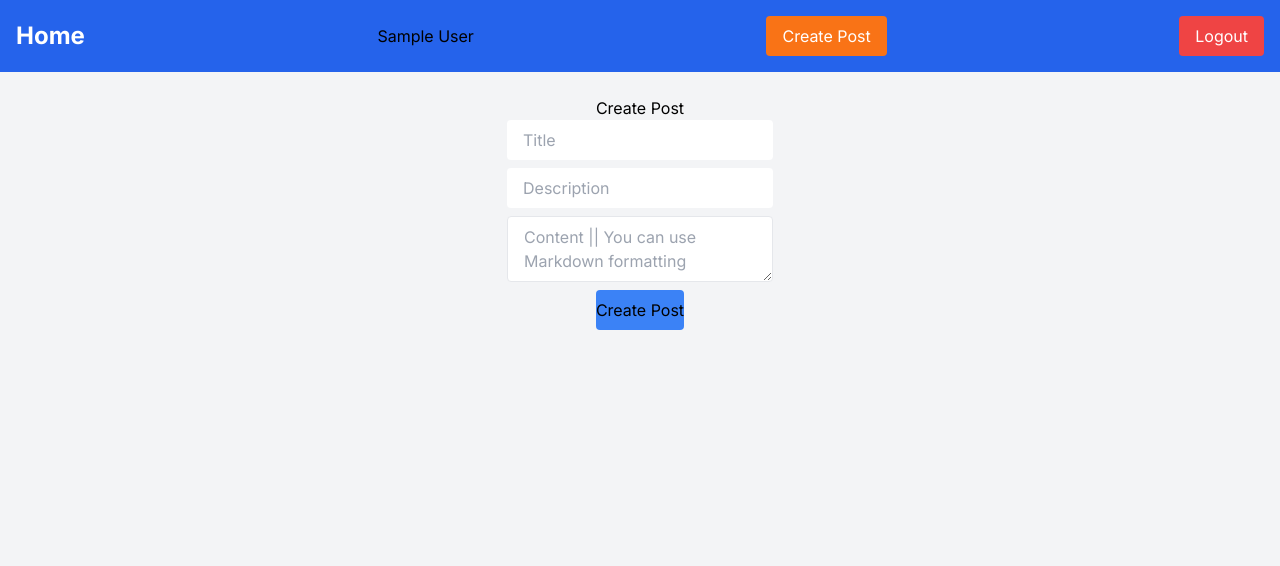
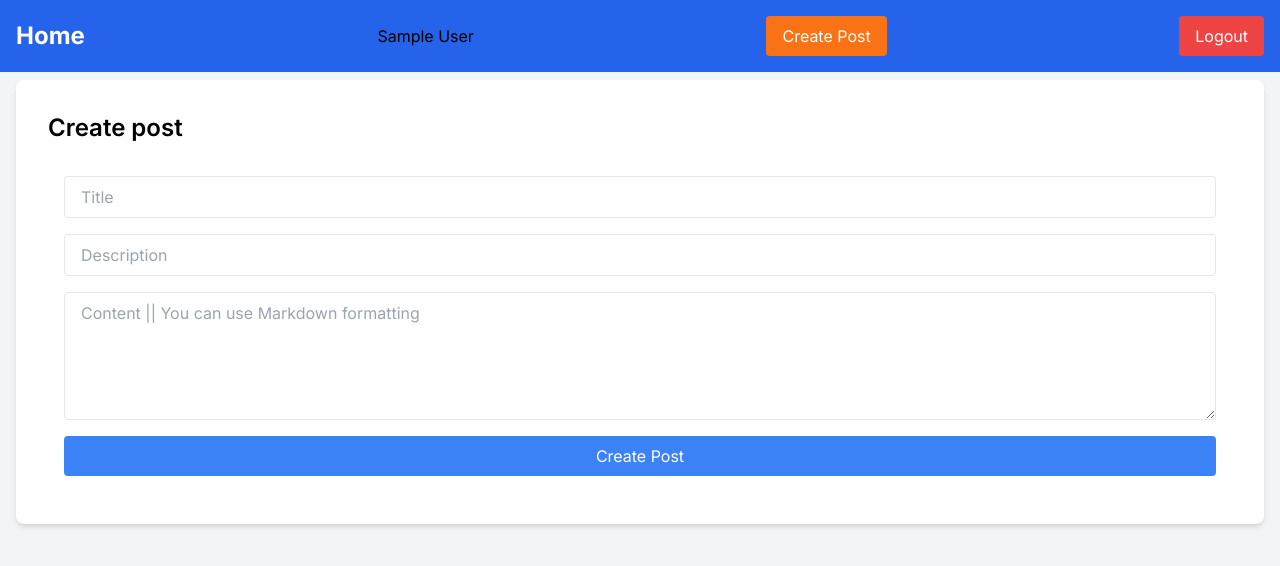
Before and after one commit to gupta82anish/blog-frontend-ts, a Next.js app: page /posts/createpost in a window 1280 px wide. Shown: the top 566 px of the page. Built offline with nearby package versions, Linux system fonts and the light colour scheme; sample sign-in values are in the browser's storage.

Commit message:
Added styles to the forms

```diff
--- a/app/api/posts/route.ts
+++ b/app/api/posts/route.ts
@@ -34,7 +34,7 @@ export async function PATCH(request: Request): Promise<NextResponse>{
             }),
         cache: 'no-store'
     });
-    revalidatePath(`/posts/${postId}`)
+    revalidatePath(`/posts/${postId}/edit`)
     return NextResponse.json({success: true});
 }
 
--- a/app/layout.tsx
+++ b/app/layout.tsx
@@ -7,8 +7,8 @@ import Navbar from '@/components/Navbar'
 const inter = Inter({ subsets: ['latin'] })
 
 export const metadata: Metadata = {
-  title: 'Create Next App',
-  description: 'Generated by create next app',
+  title: 'Basic Blog Posts',
+  description: 'Made by Anish Gupta',
 }
 
 export default function RootLayout({
@@ -21,7 +21,9 @@ export default function RootLayout({
       <body className={inter.className}>
         <UserContextProvider>
           <Navbar />
-          {children}
+          <div className="mt-16">
+            {children}
+          </div>
         </UserContextProvider>
       </body>
     </html>
--- a/app/posts/[id]/edit/page.tsx
+++ b/app/posts/[id]/edit/page.tsx
@@ -19,7 +19,12 @@ export default async function Post({ params }: { params : { id: number } }){
         const { title, description, content, author } = await getPost(id)
         console.log('From page', id)
         return (
-            <EditBlogPost title={title} description={description} content={content} postId={id} />
+            <main className="flex flex-col items-start justify-start p-4 h-screen">
+            <div className="container max-w-none bg-white p-8 rounded-lg shadow-md space-y-4">
+                <h1 className="text-2xl font-semibold mb-4 text-black">Edit post</h1>
+                <EditBlogPost title={title} description={description} content={content} postId={id} />
+            </div>
+        </main>
         )
     } else {
         console.log('Not logged in')
--- a/app/posts/createpost/page.tsx
+++ b/app/posts/createpost/page.tsx
@@ -2,9 +2,11 @@ import AddBlogPost from "@/components/AddBlogPost";
 
 export default function CreatePost() {
     return (
-        <main className="flex flex-col items-center justify-center p-24">
-        <h1>Create Post</h1>
-        <AddBlogPost />
+        <main className="flex flex-col items-start justify-start p-4 h-screen">
+            <div className="container max-w-none bg-white p-8 rounded-lg shadow-md space-y-4">
+                <h1 className="text-2xl font-semibold mb-4 text-black">Create post</h1>
+                <AddBlogPost />
+            </div>
         </main>
     );
 }
--- a/app/posts/page.tsx
+++ b/app/posts/page.tsx
@@ -12,10 +12,13 @@ export default async function Home() {
   console.log(loggedIn)
   if(loggedIn === true){
     const response = await getPosts(1, 10)
+    console.log(response)
+    // TODO: Add check for response length, incase there are no posts to display show a message
   return (
-    <main className="container mx-auto p-4">
+    <main className="flex flex-row flex-wrap items-start justify-around p-4 h-screen">
       {response.map((post: TBlogPostSchema) => (
-        <PostTile key={post?.id} postId={post?.id} title={post?.title} description={post?.description} className="mb-4"/>
+        <PostTile key={post?.id} postId={post?.id} title={post?.title} description={post?.description}
+        authorDetails={post?.authorDetails} created_at={post?.created_at as string} className="mb-4"/>
       ))}
     </main>
   )
--- a/components/AddBlogPost.tsx
+++ b/components/AddBlogPost.tsx
@@ -17,6 +17,7 @@ export default function AddBlogPost() {
     });
 
     const onSubmit = async (data: TBlogPostSchema) => {
+      console.log('ON SUBMIT')
         const response = await fetch('/api/createpost', {
             method: 'POST',
             body: JSON.stringify({...data, id: user.id}),
@@ -31,27 +32,42 @@ export default function AddBlogPost() {
     }
 
     return (
-        <form onSubmit={handleSubmit(onSubmit)} className="flex flex-col items-center max-w-2xl gap-y-2">
-            <input {...register("title")}
+        <form onSubmit={handleSubmit(onSubmit)} className="flex flex-col items-center gap-y-4 p-4 h-full w-auto">
+          <input
+            {...register("title")}
             type="text"
             placeholder="Title"
-                className="text-black px-4 py-2 rounded"/>
+            className="w-full text-black px-4 py-2 rounded border focus:border-blue-500 focus:outline-none"
+          />
           {errors.title && (
-                    <span className="text-red-500">{errors.title.message}</span>
+            <span className="text-red-500 text-sm">{errors.title.message}</span>
           )}
-            <input {...register("description")}
+
+          <input
+            {...register("description")}
             type="text"
             placeholder="Description"
-                className="text-black px-4 py-2 rounded" />
+            className="w-full text-black px-4 py-2 rounded border focus:border-blue-500 focus:outline-none"
+          />
           {errors.description && (
-                    <span className="text-red-500">{errors.description.message}</span>
+            <span className="text-red-500 text-sm">{errors.description.message}</span>
           )}
-            <textarea {...register("content")}
-                placeholder="Content || You can use Markdown formatting" className="w-full text-black px-4 py-2 rounded border"/>
+
+          <textarea
+            {...register("content")}
+            placeholder="Content || You can use Markdown formatting"
+            className="w-full h-32 text-black px-4 py-2 rounded border focus:border-blue-500 focus:outline-none"
+          />
           {errors.content && (
-                <span className="text-red-500">{errors.content.message}</span>
+            <span className="text-red-500 text-sm">{errors.content.message}</span>
           )}
-            <button disabled={isSubmitting} type="submit" className="bg-blue-500 disabled:bg-gray-500 py-2 rounded">Create Post</button>
+
+          <button
+            disabled={isSubmitting}
+            type="submit"
+            className="w-full bg-blue-500 hover:bg-blue-600 disabled:bg-gray-500 py-2 rounded text-white">
+            Create Post
+          </button>
       </form>
     );
 }
--- a/components/EditBlogPost.tsx
+++ b/components/EditBlogPost.tsx
@@ -47,27 +47,27 @@ export default function EditBlogPost({title, description, content, postId}: Edit
     }
 
     return (
-        <form onSubmit={handleSubmit(onSubmit)} className="flex flex-col items-center max-w-2xl gap-y-2">
+        <form onSubmit={handleSubmit(onSubmit)} className="flex flex-col items-center gap-y-4 p-4 h-full w-auto">
             <input {...register("title")}
                 type="text"
                 placeholder="Title"
-                className="text-black px-4 py-2 rounded"/>
+                className="w-full text-black px-4 py-2 rounded border focus:border-blue-500 focus:outline-none"/>
                 {errors.title && (
                     <span className="text-red-500">{errors.title.message}</span>
                 )}
             <input {...register("description")}
                 type="text"
                 placeholder="Description"
-                className="text-black px-4 py-2 rounded" />
+                className="w-full text-black px-4 py-2 rounded border focus:border-blue-500 focus:outline-noned" />
                 {errors.description && (
                     <span className="text-red-500">{errors.description.message}</span>
                 )}
             <textarea {...register("content")}
-                placeholder="Content || You can use Markdown formatting" className="w-full h-3/6 text-black px-4 py-2 rounded border cursor-help"/>
+                placeholder="Content || You can use Markdown formatting" className="w-full h-32 text-black px-4 py-2 rounded border focus:border-blue-500 focus:outline-none"/>
             {errors.content && (
                 <span className="text-red-500">{errors.content.message}</span>
             )}
-            <button disabled={isSubmitting} type="submit" className="bg-blue-500 disabled:bg-gray-500 py-2 rounded">Create Post</button>
+            <button disabled={isSubmitting} type="submit" className="w-full bg-blue-500 hover:bg-blue-600 disabled:bg-gray-500 py-2 rounded text-white">Submit Edit</button>
         </form>
     );
 }
--- a/components/Navbar.tsx
+++ b/components/Navbar.tsx
@@ -36,7 +36,7 @@ export default function Navbar() {
         })
     }
     return (
-        <nav className="fixed w-full bg-blue-600 p-4">
+        <nav className="fixed top-0 w-full bg-blue-600 p-4">
             <div className="container mx-auto flex justify-between items-center">
                 {Object.keys(user).length > 0 ?
                 <>
@@ -52,7 +52,11 @@ export default function Navbar() {
                     <Link href="/" className="text-white text-2xl font-bold">
                         Home
                     </Link>
+                    {pathname !== '/signup' ?
                     <button onClick={() => router.push('/signup')} className="bg-red-500 text-white py-2 px-4 rounded">Register</button>
+                    :
+                    <button onClick={() => router.push('/')} className="bg-red-500 text-white py-2 px-4 rounded">Login</button>
+                    }
                 </>
                 }
             </div>
--- a/lib/types.ts
+++ b/lib/types.ts
@@ -17,6 +17,11 @@ export const blogPostSchema = z.object({
     description: z.string().min(10, "Description must be at least 10 characters long"),
     content: z.string().min(20, "Content must be at least 20 characters long"),
     author: z.number().optional(),
+    authorDetails: z.object({
+        id: z.number(),
+        name: z.string(),
+        email: z.string().email(),
+    }).optional(),
     created_at: z.string().optional(),
     updated_at: z.string().optional(),
     });
```
Also changed, not shown: app/posts/[id]/page.tsx (+14 -11 lines), app/signup/page.tsx (+4 -4 lines), components/PostTile.tsx (+17 -8 lines). Lines whose indentation alone changed are shown as unchanged.
